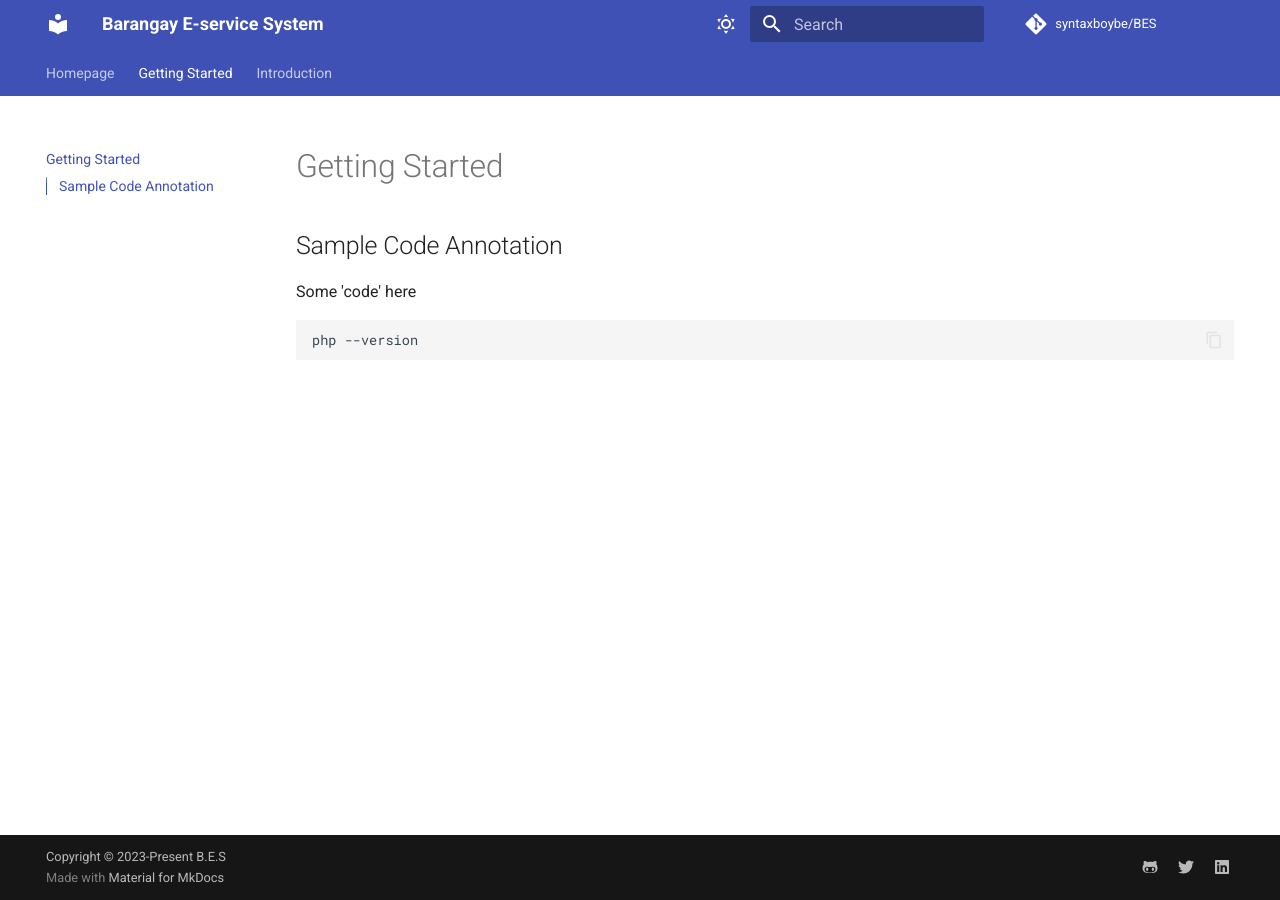
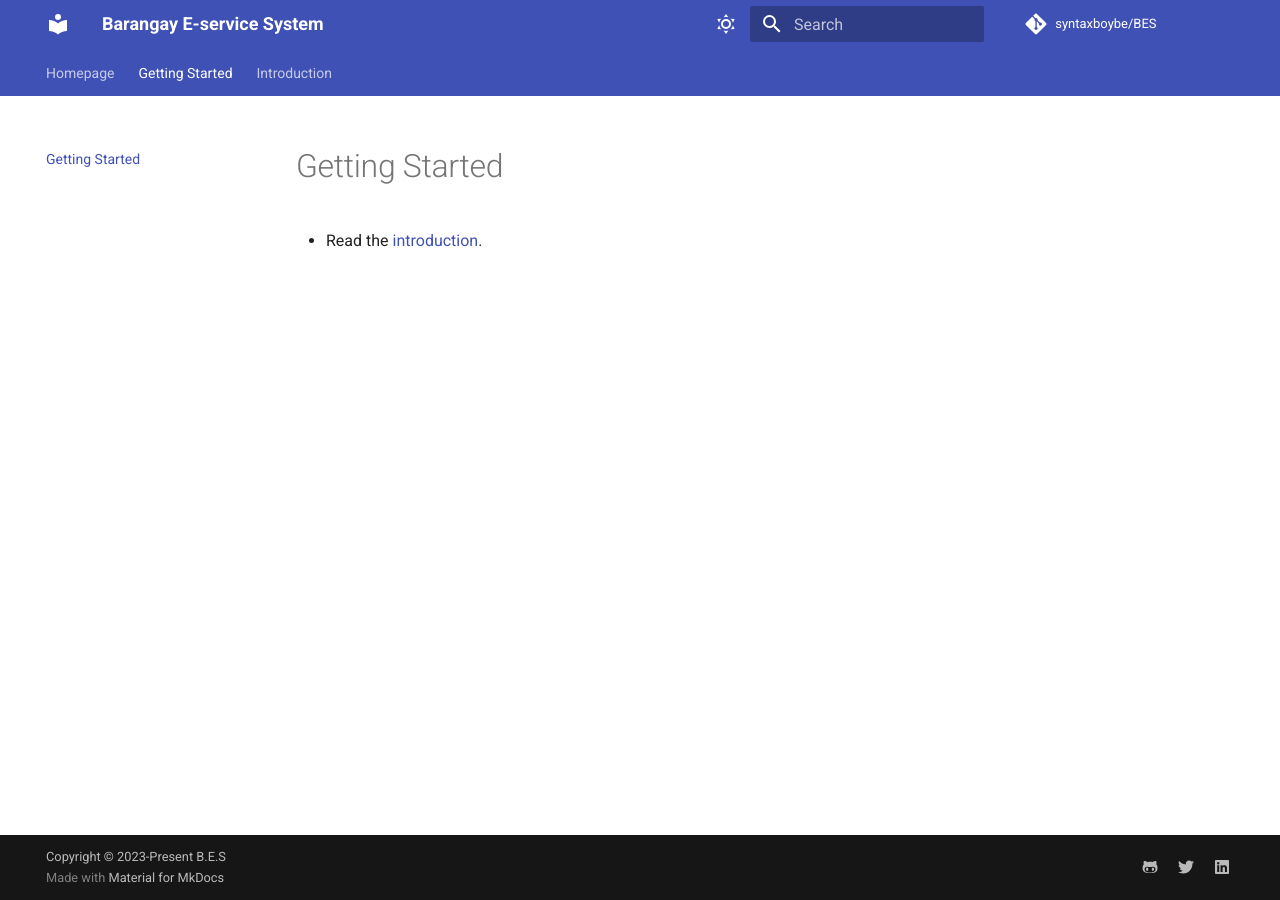
Before and after one commit to syntaxboybe/BESS-docs, an MkDocs documentation site: the page built from docs/Getting Started.md, in a window 1280 px wide. Built offline with MkDocs 1.6.1 and Material for MkDocs 9.7.7, drawn with Linux system fonts in a browser that asks for light colours; comment, search, counter and statistics services are not loaded.

Commit message:
docs: update

````diff
--- a/docs/Getting Started.md
+++ b/docs/Getting Started.md
@@ -1,10 +1,3 @@
 # Getting Started
 
-## Sample Code Annotation
-
-Some 'code' here
-
-```
-php --version
-
-```
+- Read the [introduction](Introduction.md).
--- a/mkdocs.yml
+++ b/mkdocs.yml
@@ -2,7 +2,7 @@ copyright: Copyright &copy; 2023-Presemt B.E.S
 use_directory_urls: false
 site_name: Barangay E-service System
 site_description: The Barangay E-service System in Poblacion Naawan
-repo_url: https://github.com/syntaxboybe/Barangay-E-service-System
+repo_url: https://github.com/syntaxboybe/BES-docs
 repo_name: syntaxboybe/BES
 docs_dir: docs
 theme:
@@ -66,4 +66,4 @@ markdown_extensions:
       emoji_generator: !!python/name:material.extensions.emoji.to_svg
 
 copyright: |
-  Copyright &copy; 2023-Present <a href= https://github.com/syntaxboybe/Barangay-E-service-System  target="_blank" rel="noopener">B.E.S</a>
+  Copyright &copy; 2023-Present <a href= https://github.com/syntaxboybe/BES-docs  target="_blank" rel="noopener">B.E.S</a>
````
